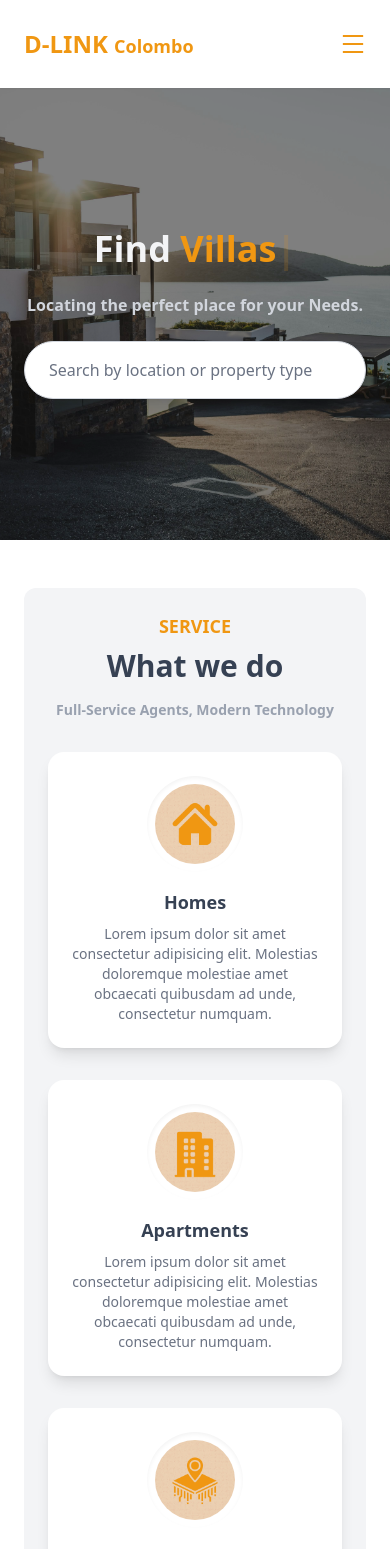
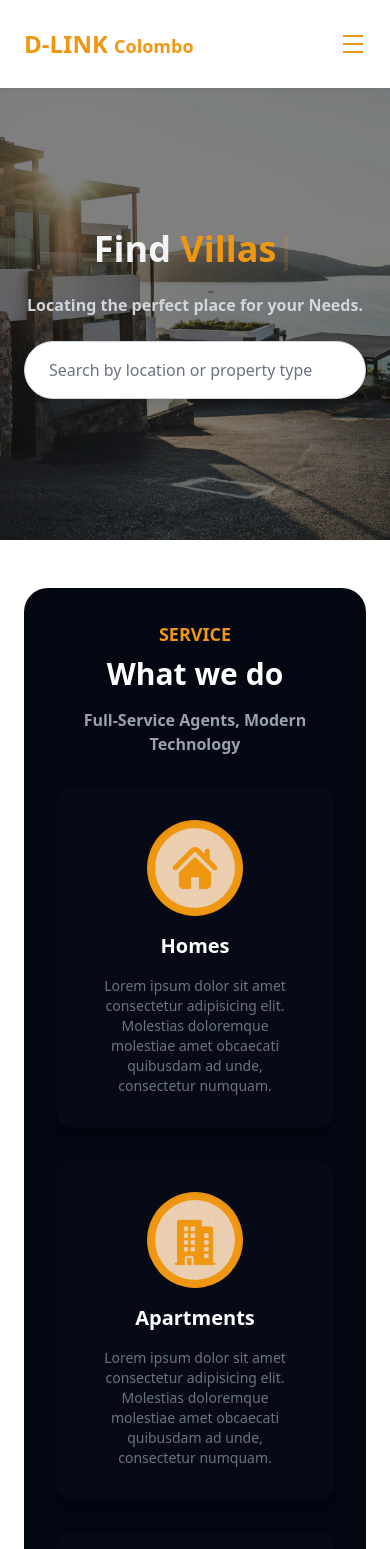
Before and after one commit to reshamsu/DLink-REACT, a React (Vite) app in the folder dlink-frontend/: page / in a window 390 px wide. Shown: the top 1549 px of the page. Built offline with nearby package versions, Linux system fonts and the light colour scheme.

Commit message:
Sectional Transitions

```diff
--- a/dlink-frontend/src/components/homepage/Analytics.jsx
+++ b/dlink-frontend/src/components/homepage/Analytics.jsx
@@ -26,13 +26,27 @@ const cardData = [
   },
 ];
 
+// For the full container
+const sectionVariant = {
+  hidden: { opacity: 0, y: 60 },
+  visible: {
+    opacity: 1,
+    y: 0,
+    transition: {
+      duration: 0.6,
+      ease: "easeOut",
+    },
+  },
+};
+
+// For the individual cards
 const cardVariants = {
-  hidden: { opacity: 0, y: 40 },
+  hidden: { opacity: 0, y: 60 },
   visible: (i) => ({
     opacity: 1,
     y: 0,
     transition: {
-      delay: i * 0.2,
+      delay: i * 0.2 + 0.6, // starts after the container animation
       duration: 0.6,
       ease: "easeOut",
     },
@@ -41,14 +55,18 @@ const cardVariants = {
 
 const Analytics = () => {
   return (
-    <div className="text-gray-700 pt-12 px-6">
-      <div className="max-w-[1240px] mx-auto bg-gray-100 rounded-xl p-6 md:p-8">
+    <motion.div
+      className="text-white pt-12 px-6"
+      initial="hidden"
+      whileInView="visible"
+      viewport={{ once: true, amount: 0.4 }}
+      variants={sectionVariant}
+    >
+      <div className="max-w-[1240px] mx-auto bg-gray-950 rounded-3xl p-8 md:p-10">
         <div className="mb-8 px-2 text-center">
           <p className="text-[#f09712] text-lg font-bold mb-2">SERVICE</p>
-          <h1 className="text-3xl md:text-4xl font-bold mb-4">
-            What we do
-          </h1>
-          <p className="text-sm md:text-md font-semibold text-gray-400">
+          <h1 className="text-3xl md:text-5xl font-bold mb-4">What we do</h1>
+          <p className="text-md md:text-lg font-semibold text-gray-400">
             Full-Service Agents, Modern Technology
           </p>
         </div>
@@ -60,24 +78,24 @@ const Analytics = () => {
               custom={index}
               initial="hidden"
               whileInView="visible"
-              viewport={{ once: true, amount: 0.3 }}
+              viewport={{ once: true, amount: 0.4 }}
               variants={cardVariants}
-              className="bg-white p-6 rounded-2xl flex flex-col items-center text-center shadow-lg hover:shadow-xl transition-shadow"
+              className="bg-gray-900/20 p-8 rounded-2xl flex flex-col items-center text-center shadow-xl hover:shadow-2xl"
             >
-              <div className="w-24 h-24 mb-4 flex items-center justify-center bg-white rounded-full shadow-inner hover:scale-100 transition-transform">
+              <div className="w-24 h-24 mb-4 flex items-center justify-center bg-[#f09712] rounded-full shadow-inner hover:scale-100 transition-transform">
                 <img
                   src={card.icon}
                   alt={card.title}
                   className="w-20 h-20 rounded-full object-contain"
                 />
               </div>
-              <h2 className="text-lg font-semibold mb-2">{card.title}</h2>
+              <h2 className="text-xl font-semibold mb-4">{card.title}</h2>
               <p className="text-gray-500 text-sm">{card.content}</p>
             </motion.div>
           ))}
         </div>
       </div>
-    </div>
+    </motion.div>
   );
 };
 
--- a/dlink-frontend/src/components/homepage/WhyChooseUs.jsx
+++ b/dlink-frontend/src/components/homepage/WhyChooseUs.jsx
@@ -1,6 +1,21 @@
 import React from "react";
 import { FaSearchLocation, FaCity, FaHandshake } from "react-icons/fa";
+import { motion } from "framer-motion";
 import Banner2 from "../../assets/banner2.jpg";
+
+// Animation variant
+const fadeInUp = {
+  hidden: { opacity: 0, y: 40 },
+  visible: (i = 1) => ({
+    opacity: 1,
+    y: 0,
+    transition: {
+      delay: i * 0.2,
+      duration: 0.6,
+      ease: "easeOut",
+    },
+  }),
+};
 
 const WhyChooseUs = () => {
   return (
@@ -8,18 +23,30 @@ const WhyChooseUs = () => {
       <div className="max-w-[1240px] mx-auto px-8 md:px-8 lg:px-6 py-14">
         <div className="grid md:grid-cols-2 grid-cols-1 gap-8 lg:gap-14 md:gap-4 py-8">
           {/* Image with dark overlay */}
-          <div className="relative w-full h-[80vh] hidden md:block">
+          <motion.div
+            initial="hidden"
+            whileInView="visible"
+            viewport={{ once: true }}
+            variants={fadeInUp}
+            className="relative w-full h-[80vh] hidden md:block"
+          >
             <img
               src={Banner2}
               alt="Why Choose Us"
               className="object-cover w-full h-full rounded-t-[400px] rounded-b-[20px] shadow-lg"
             />
             <div className="absolute inset-0 bg-black/20 rounded-t-[400px] rounded-b-[20px]"></div>
-          </div>
+          </motion.div>
 
           {/* Content */}
           <div className="flex flex-col items-center justify-center text-gray-300 font-medium px-4 md:px-10">
-            <div className="mb-12 text-center">
+            <motion.div
+              initial="hidden"
+              whileInView="visible"
+              viewport={{ once: true }}
+              variants={fadeInUp}
+              className="mb-12 text-center"
+            >
               <p className="text-[#f09712] text-lg font-bold mb-3">
                 OUR EXPERTISE
               </p>
@@ -31,48 +58,43 @@ const WhyChooseUs = () => {
                 connecting people with the right properties, we provide a
                 seamless, trustworthy, and high-value real estate experience.
               </p>
-            </div>
+            </motion.div>
 
             {/* Highlights */}
             <div className="flex flex-col gap-8 w-full">
-              <div className="flex items-start gap-8">
-                <FaSearchLocation className="text-[#f09712] text-8xl" />
-                <div>
-                  <h2 className="text-lg font-semibold mb-1">
-                    Personalized Property Search
-                  </h2>
-                  <p className="text-sm text-gray-500">
-                    We tailor each property search to match your unique needs,
-                    preferences, and budget—no guesswork, just results.
-                  </p>
-                </div>
-              </div>
-
-              <div className="flex items-start gap-8">
-                <FaCity className="text-[#f09712] text-8xl" />
-                <div>
-                  <h2 className="text-lg font-semibold mb-1">
-                    Prime Listings in Colombo
-                  </h2>
-                  <p className="text-sm text-gray-500">
-                    Gain access to verified, high-value properties across the
-                    most sought-after locations in Colombo and beyond.
-                  </p>
-                </div>
-              </div>
-
-              <div className="flex items-start gap-8">
-                <FaHandshake className="text-[#f09712] text-8xl" />
-                <div>
-                  <h2 className="text-lg font-semibold mb-1">
-                    Trusted Guidance & Support
-                  </h2>
-                  <p className="text-sm text-gray-500">
-                    From first viewing to final paperwork, our expert team is by
-                    your side—transparent, responsive, and reliable.
-                  </p>
-                </div>
-              </div>
+              {[
+                {
+                  icon: <FaSearchLocation className="text-[#f09712] text-6xl" />,
+                  title: "Personalized Property Search",
+                  text: "We tailor each property search to match your unique needs, preferences, and budget—no guesswork, just results.",
+                },
+                {
+                  icon: <FaCity className="text-[#f09712] text-6xl" />,
+                  title: "Prime Listings in Colombo",
+                  text: "Gain access to verified, high-value properties across the most sought-after locations in Colombo and beyond.",
+                },
+                {
+                  icon: <FaHandshake className="text-[#f09712] text-6xl" />,
+                  title: "Trusted Guidance & Support",
+                  text: "From first viewing to final paperwork, our expert team is by your side—transparent, responsive, and reliable.",
+                },
+              ].map((item, index) => (
+                <motion.div
+                  key={index}
+                  custom={index + 1}
+                  initial="hidden"
+                  whileInView="visible"
+                  viewport={{ once: true }}
+                  variants={fadeInUp}
+                  className="flex items-start gap-8"
+                >
+                  {item.icon}
+                  <div>
+                    <h2 className="text-lg font-semibold mb-1">{item.title}</h2>
+                    <p className="text-sm text-gray-500">{item.text}</p>
+                  </div>
+                </motion.div>
+              ))}
             </div>
           </div>
         </div>
```
